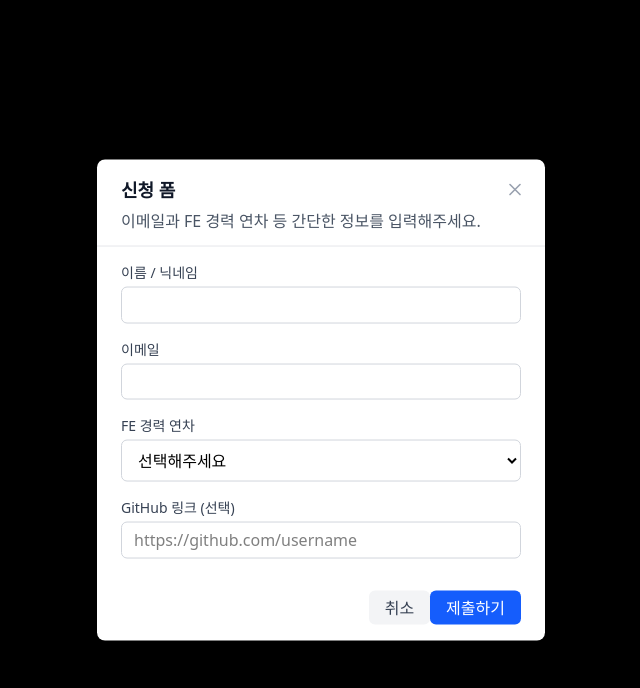
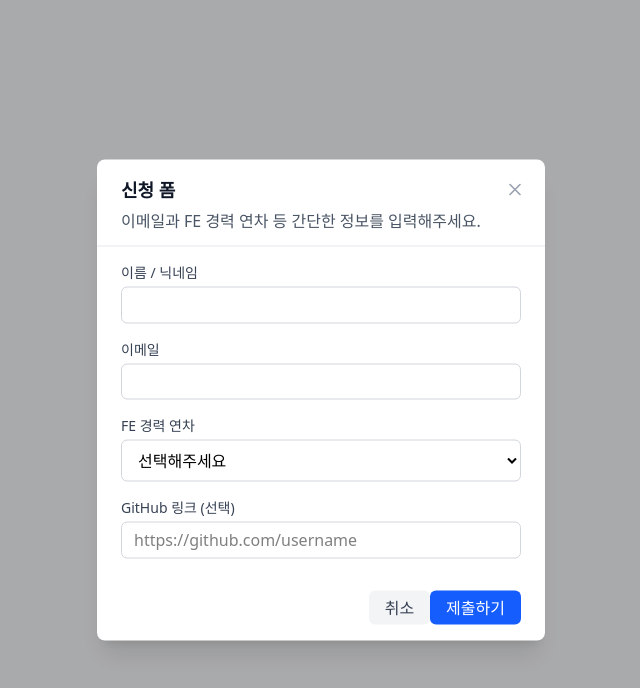
Before and after one commit to 01-binary/accessibility-friendly-modal-form, a React (Vite) app: page / in a window 1280 px wide. Both pictures are taken after a click on the button "신청 폼 열기". Shown: the top 688 px of the page, without its empty margins (335-975 px from the left). Built offline with nearby package versions, Linux system fonts and the light colour scheme.

Commit message:
fix: bug 수정

```diff
--- a/src/components/ui/dialog/DialogContent.tsx
+++ b/src/components/ui/dialog/DialogContent.tsx
@@ -2,6 +2,7 @@ import {
   forwardRef,
   useCallback,
   useEffect,
+  useState,
   type ComponentPropsWithoutRef,
   type KeyboardEvent,
   type FocusEvent,
@@ -37,6 +38,9 @@ export const DialogContent = forwardRef<HTMLDivElement, DialogContentProps>(
   ) => {
     const { open, onOpenChange, titleId, descriptionId, contentRef, modal } =
       useDialog();
+
+    // z-index를 한 번만 생성
+    const [zIndex] = useState(() => getNextZIndex());
 
     if (!forceMount && !open) return null;
 
@@ -106,7 +110,7 @@ export const DialogContent = forwardRef<HTMLDivElement, DialogContentProps>(
         onKeyDown={handleKeyDown}
         style={{
           position: 'fixed',
-          zIndex: getNextZIndex(),
+          zIndex: zIndex,
         }}
         {...props}
       />
--- a/src/components/ui/dialog/DialogOverlay.tsx
+++ b/src/components/ui/dialog/DialogOverlay.tsx
@@ -1,6 +1,7 @@
 import {
   forwardRef,
   useCallback,
+  useState,
   type ComponentPropsWithoutRef,
   type MouseEvent,
 } from 'react';
@@ -15,6 +16,9 @@ interface DialogOverlayProps extends ComponentPropsWithoutRef<'div'> {
 export const DialogOverlay = forwardRef<HTMLDivElement, DialogOverlayProps>(
   ({ forceMount, ...props }, forwardedRef) => {
     const { open, onOpenChange, modal } = useDialog();
+
+    // z-index를 한 번만 생성
+    const [zIndex] = useState(() => getNextZIndex());
 
     if (!forceMount && !open) return null;
 
@@ -36,7 +40,7 @@ export const DialogOverlay = forwardRef<HTMLDivElement, DialogOverlayProps>(
         style={{
           position: 'fixed',
           inset: 0,
-          zIndex: getNextZIndex(),
+          zIndex: zIndex,
         }}
         {...props}
       />
--- a/src/components/ui/modal/Modal.tsx
+++ b/src/components/ui/modal/Modal.tsx
@@ -8,12 +8,21 @@ interface ModalProps {
   className?: string;
 }
 
-export const Modal = ({ open, onOpenChange, children, className }: ModalProps) => {
+export const Modal = ({
+  open,
+  onOpenChange,
+  children,
+  className,
+}: ModalProps) => {
   return (
     <Dialog.Root open={open} onOpenChange={onOpenChange}>
       <Dialog.Portal>
-        <Dialog.Overlay className="fixed inset-0 bg-black bg-opacity-50 motion-safe:transition-opacity motion-safe:duration-200" />
-        <Dialog.Content className={`fixed top-1/2 left-1/2 -translate-x-1/2 -translate-y-1/2 bg-white rounded-lg shadow-xl max-w-md w-full mx-4 max-h-[90vh] overflow-y-auto motion-safe:transition-all motion-safe:duration-200 motion-safe:ease-out ${className || ''}`}>
+        <Dialog.Overlay className="fixed inset-0 bg-black/30 motion-safe:transition-opacity motion-safe:duration-200" />
+        <Dialog.Content
+          className={`fixed top-1/2 left-1/2 -translate-x-1/2 -translate-y-1/2 bg-white rounded-lg shadow-xl max-w-md w-full mx-4 max-h-[90vh] overflow-y-auto motion-safe:transition-all motion-safe:duration-200 motion-safe:ease-out ${
+            className || ''
+          }`}
+        >
           {children}
         </Dialog.Content>
       </Dialog.Portal>
```
